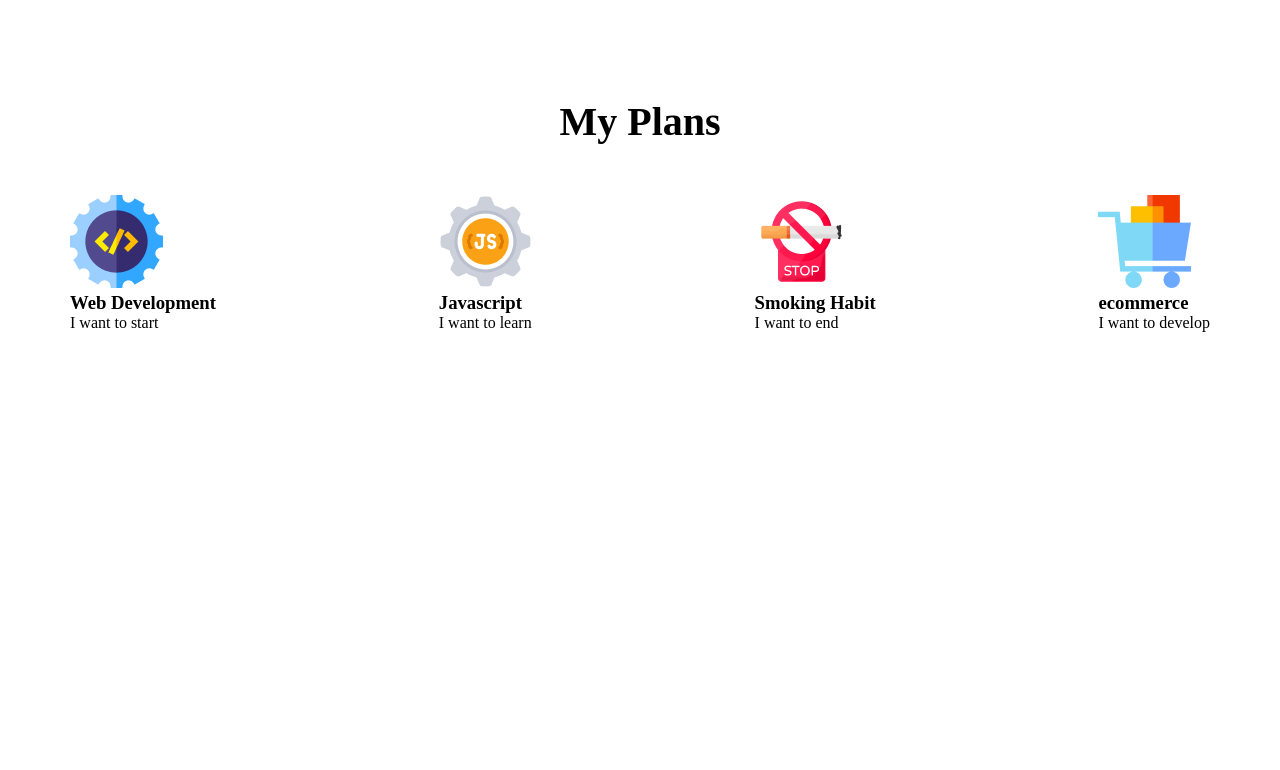
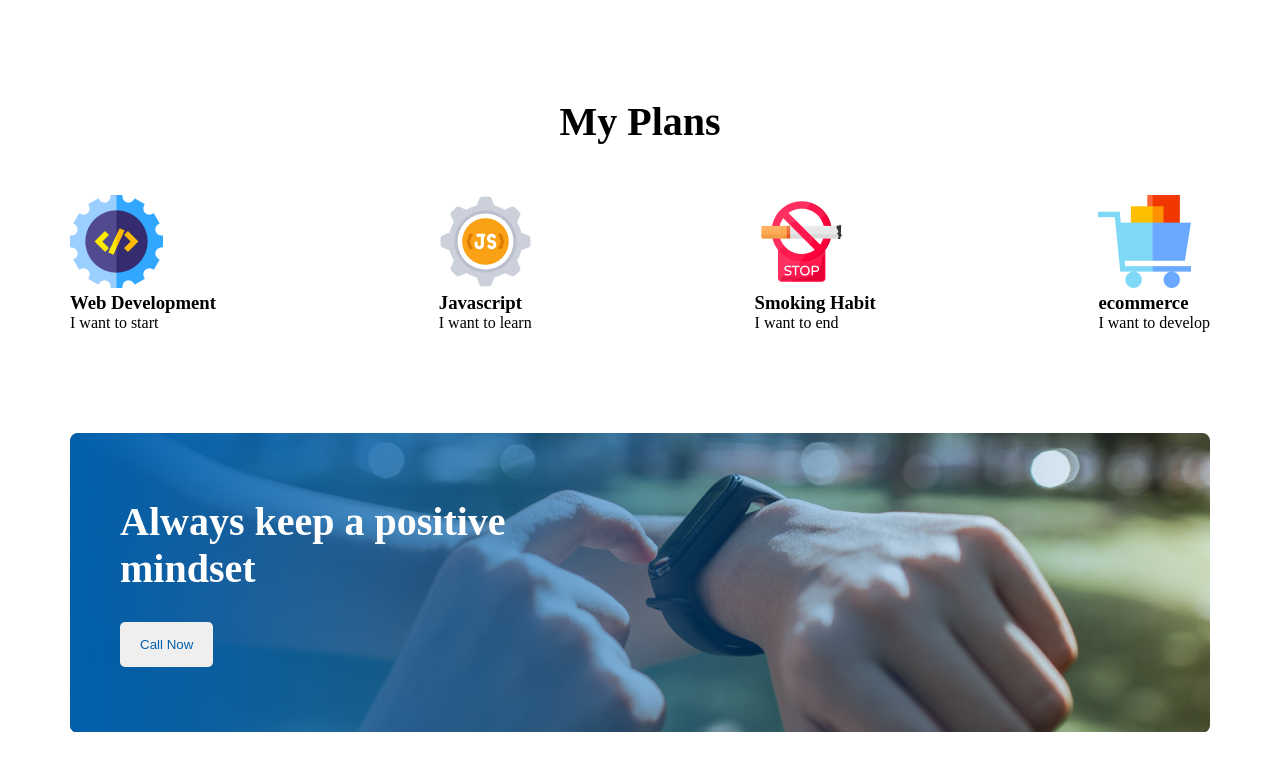
Before and after one commit to sowmik-sec/new-year-new-me, a plain HTML site: page index.html in a window 1280 px wide. Shown: the part 1634-2404 px from the top of the page. Before the commit the page ends 2016 px from the top, so only its background shows below. Drawn offline with Linux system fonts and the light colour scheme.

Commit message:
positive mindset section added

```diff
--- a/index.html
+++ b/index.html
@@ -17,7 +17,7 @@
           the majority have suffered alteration in some form, by injected
           humour, or randomised words
         </p>
-        <button class="primary-color btn-contact">Contact Us</button>
+        <button class="primary-color btn-primary">Contact Us</button>
       </div>
     </header>
     <main>
@@ -64,6 +64,12 @@
           </div>
         </div>
       </section>
+      <section class="positive-mindset">
+        <div class="positive">
+          <h1 class="text-bold text-white">Always keep a positive mindset</h1>
+          <button class="btn-primary primary-color">Call Now</button>
+        </div>
+      </section>
     </main>
     <footer></footer>
   </body>
--- a/styles/styles.css
+++ b/styles/styles.css
@@ -33,7 +33,7 @@ header {
 .primary-color {
   color: #005fac;
 }
-.btn-contact {
+.btn-primary {
   margin-top: 30px;
   padding: 15px 20px;
   border: 0;
@@ -78,3 +78,15 @@ li {
   justify-content: space-between;
   margin: 50px auto;
 }
+.positive-mindset {
+  background: url("../images/gradient1.png"), url("../images/watch.png");
+  height: 300px;
+  width: 1140px;
+  margin: 100px auto;
+  display: flex;
+  align-items: center;
+}
+.positive {
+  margin-left: 50px;
+  width: 460px;
+}
```
